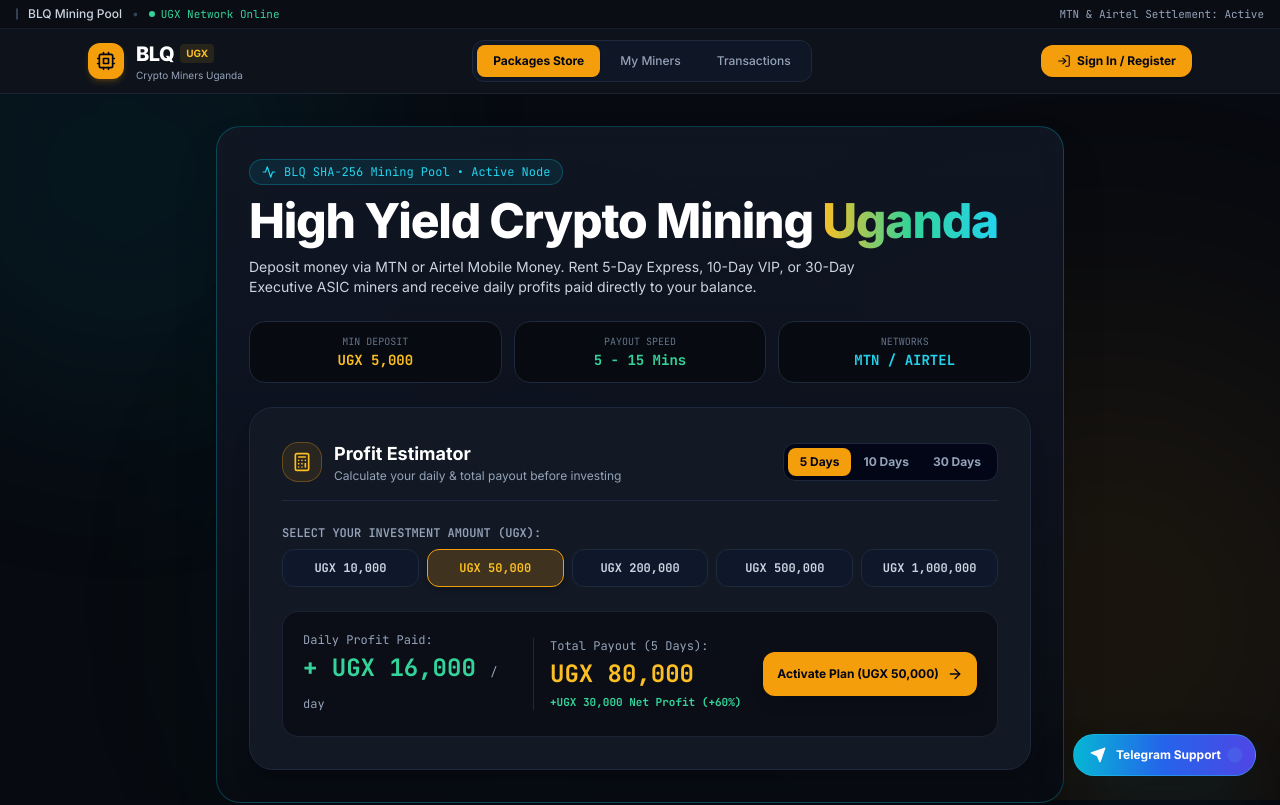
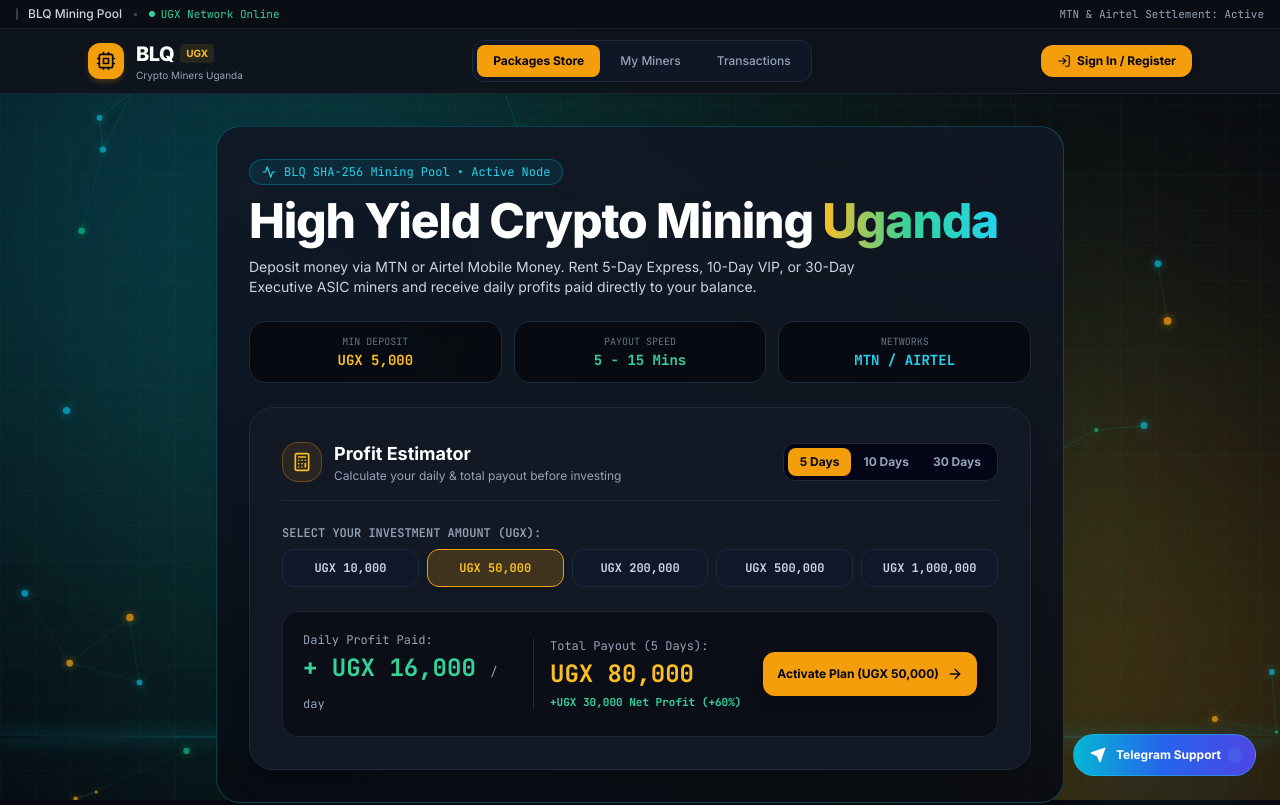
Before and after one commit to Coldheart999/blq-uganda-mining, a React (Vite) app: page / in a window 1280 px wide. Shown: the top 805 px of the page. Built offline with nearby package versions, Linux system fonts and the light colour scheme.

Commit message:
Enhance-background-with-live-HTML5-canvas-nodes-mesh-orbs-and-laser-scanline-animation

```diff
--- a/src/components/AnimatedCryptoBackground.tsx
+++ b/src/components/AnimatedCryptoBackground.tsx
@@ -1,15 +1,122 @@
-import React from 'react';
+import React, { useEffect, useRef } from 'react';
 
 export const AnimatedCryptoBackground: React.FC = () => {
+  const canvasRef = useRef<HTMLCanvasElement | null>(null);
+
+  useEffect(() => {
+    const canvas = canvasRef.current;
+    if (!canvas) return;
+
+    const ctx = canvas.getContext('2d');
+    if (!ctx) return;
+
+    let animationFrameId: number;
+    let width = (canvas.width = window.innerWidth);
+    let height = (canvas.height = window.innerHeight);
+
+    const handleResize = () => {
+      if (!canvas) return;
+      width = canvas.width = window.innerWidth;
+      height = canvas.height = window.innerHeight;
+    };
+
+    window.addEventListener('resize', handleResize);
+
+    // Particle nodes for high tech mining mesh
+    const nodeCount = Math.min(Math.floor((width * height) / 16000), 70);
+    const nodes: Array<{
+      x: number;
+      y: number;
+      vx: number;
+      vy: number;
+      radius: number;
+      color: string;
+    }> = [];
+
+    const colors = [
+      'rgba(245, 158, 11, 0.85)',  // Amber Gold
+      'rgba(16, 185, 129, 0.85)',  // Emerald Green
+      'rgba(6, 182, 212, 0.85)',   // Cyan Blue
+    ];
+
+    for (let i = 0; i < nodeCount; i++) {
+      nodes.push({
+        x: Math.random() * width,
+        y: Math.random() * height,
+        vx: (Math.random() - 0.5) * 0.7,
+        vy: (Math.random() - 0.5) * 0.7,
+        radius: Math.random() * 2.5 + 1.5,
+        color: colors[Math.floor(Math.random() * colors.length)]
+      });
+    }
+
+    const render = () => {
+      ctx.clearRect(0, 0, width, height);
+
+      // Draw connecting lines between close nodes
+      for (let i = 0; i < nodes.length; i++) {
+        for (let j = i + 1; j < nodes.length; j++) {
+          const dx = nodes[i].x - nodes[j].x;
+          const dy = nodes[i].y - nodes[j].y;
+          const dist = Math.sqrt(dx * dx + dy * dy);
+
+          if (dist < 140) {
+            ctx.beginPath();
+            ctx.moveTo(nodes[i].x, nodes[i].y);
+            ctx.lineTo(nodes[j].x, nodes[j].y);
+            const alpha = (1 - dist / 140) * 0.35;
+            ctx.strokeStyle = `rgba(16, 185, 129, ${alpha})`;
+            ctx.lineWidth = 0.9;
+            ctx.stroke();
+          }
+        }
+      }
+
+      // Render and update nodes
+      for (let i = 0; i < nodes.length; i++) {
+        const node = nodes[i];
+
+        node.x += node.vx;
+        node.y += node.vy;
+
+        if (node.x < 0 || node.x > width) node.vx *= -1;
+        if (node.y < 0 || node.y > height) node.vy *= -1;
+
+        ctx.beginPath();
+        ctx.arc(node.x, node.y, node.radius, 0, Math.PI * 2);
+        ctx.fillStyle = node.color;
+        ctx.shadowBlur = 8;
+        ctx.shadowColor = node.color;
+        ctx.fill();
+        ctx.shadowBlur = 0;
+      }
+
+      animationFrameId = requestAnimationFrame(render);
+    };
+
+    render();
+
+    return () => {
+      window.removeEventListener('resize', handleResize);
+      cancelAnimationFrame(animationFrameId);
+    };
+  }, []);
+
   return (
-    <div className="fixed inset-0 pointer-events-none z-0 overflow-hidden">
-      {/* Subtle glowing ambient mesh orbs */}
-      <div className="absolute top-[-10%] left-[-10%] w-[500px] h-[500px] bg-cyan-500/10 rounded-full blur-[120px] animate-pulse"></div>
-      <div className="absolute top-[40%] right-[-10%] w-[600px] h-[600px] bg-amber-500/10 rounded-full blur-[140px] animate-pulse" style={{ animationDuration: '7s' }}></div>
-      <div className="absolute bottom-[-10%] left-[20%] w-[550px] h-[550px] bg-emerald-500/10 rounded-full blur-[130px] animate-pulse" style={{ animationDuration: '9s' }}></div>
+    <div className="fixed inset-0 pointer-events-none z-0 overflow-hidden bg-[#070A10]">
+      {/* Dynamic Animated Ambient Mesh Glowing Orbs */}
+      <div className="absolute top-[-10%] left-[-10%] w-[650px] h-[650px] bg-cyan-500/25 rounded-full blur-[140px] animate-float"></div>
+      <div className="absolute top-[35%] right-[-10%] w-[750px] h-[750px] bg-amber-500/25 rounded-full blur-[160px] animate-float-reverse"></div>
+      <div className="absolute bottom-[-10%] left-[20%] w-[700px] h-[700px] bg-emerald-500/25 rounded-full blur-[150px] animate-float"></div>
 
-      {/* Modern Grid Line overlay */}
-      <div className="absolute inset-0 bg-grid-pattern opacity-15"></div>
+      {/* Cyber Grid Pattern */}
+      <div className="absolute inset-0 bg-grid-pattern opacity-60"></div>
+
+      {/* Sweeping Cyan Scanning Laser */}
+      <div className="absolute inset-x-0 h-[2px] bg-gradient-to-r from-transparent via-cyan-400/60 to-transparent shadow-[0_0_20px_#06b6d4] animate-scanline"></div>
+
+      {/* HTML5 Canvas Live Nodes Network Animation */}
+      <canvas ref={canvasRef} className="absolute inset-0 w-full h-full opacity-85" />
     </div>
   );
 };
--- a/src/index.css
+++ b/src/index.css
@@ -4,7 +4,7 @@
 
 @layer base {
   body {
-    @apply bg-[#0B0E14] text-slate-100 min-h-screen overflow-x-hidden;
+    @apply bg-[#070A10] text-slate-100 min-h-screen overflow-x-hidden;
   }
 }
 
@@ -22,15 +22,54 @@
 }
 
 .bg-grid-pattern {
-  background-size: 30px 30px;
+  background-size: 35px 35px;
   background-image:
-    linear-gradient(to right, rgba(255, 255, 255, 0.03) 1px, transparent 1px),
-    linear-gradient(to bottom, rgba(255, 255, 255, 0.03) 1px, transparent 1px);
+    linear-gradient(to right, rgba(16, 185, 129, 0.08) 1px, transparent 1px),
+    linear-gradient(to bottom, rgba(16, 185, 129, 0.08) 1px, transparent 1px);
+}
+
+@keyframes float {
+  0%, 100% {
+    transform: translateY(0px) scale(1) rotate(0deg);
+  }
+  50% {
+    transform: translateY(-35px) scale(1.08) rotate(4deg);
+  }
+}
+
+@keyframes float-reverse {
+  0%, 100% {
+    transform: translateY(0px) scale(1) rotate(0deg);
+  }
+  50% {
+    transform: translateY(40px) scale(0.94) rotate(-4deg);
+  }
+}
+
+@keyframes scanline {
+  0% {
+    transform: translateY(-100%);
+  }
+  100% {
+    transform: translateY(100vh);
+  }
 }
 
 @keyframes pulse-fast {
   0%, 100% { opacity: 1; }
   50% { opacity: 0.4; }
+}
+
+.animate-float {
+  animation: float 12s ease-in-out infinite;
+}
+
+.animate-float-reverse {
+  animation: float-reverse 16s ease-in-out infinite;
+}
+
+.animate-scanline {
+  animation: scanline 7s linear infinite;
 }
 
 .animate-pulse-fast {
@@ -47,7 +86,6 @@
 }
 ::-webkit-scrollbar-thumb {
   background: #1E293B;
-  border-radius: 4px;
 }
 ::-webkit-scrollbar-thumb:hover {
   background: #334155;
```
Also changed, not shown: 1 other file (tests, documents, lock files or other folders).
